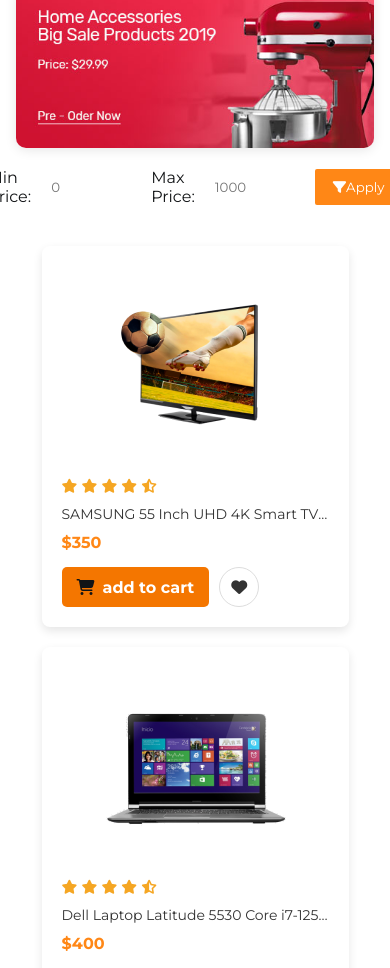
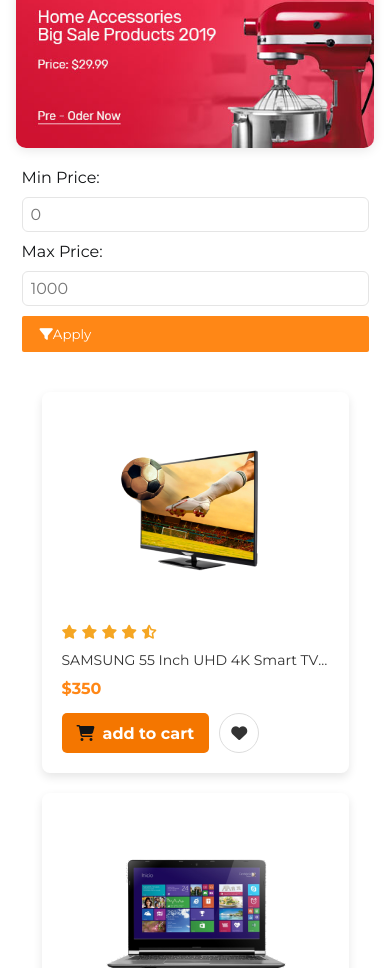
Before and after one commit to GitAbdalla/Ecommerce-Website, a plain HTML site: page index.html in a window 390 px wide. Shown: the part 1936-2904 px from the top of the page. Drawn offline with Linux system fonts and the light colour scheme.

Commit message:
responsive for filter

```diff
--- a/CSS/style.css
+++ b/CSS/style.css
@@ -484,6 +484,47 @@
 width: 100%;
 height: 100%;
 background-color:transparent;
+}
+
+
+/* Responsive Price Filter Bar */
+.filter-bar {
+  margin: 20px auto;
+  display: flex;
+  gap: 20px;
+  align-items: center;
+  justify-content: center;
+  max-width: 500px;
+}
+.filter-bar label {
+  font-size: 1rem;
+  color: var(--color_heading);
+}
+.filter-bar input[type="number"] {
+  width: 80px;
+  padding: 7px 8px;
+  border-radius: 6px;
+  border: 1px solid #e5e5e5;
+  font-size: 1rem;
+}
+@media (max-width: 700px) {
+  .filter-bar {
+    flex-direction: column;
+    align-items: stretch;
+    gap: 10px;
+    max-width: 98vw;
+    width: 100%;
+  }
+  .filter-bar label,
+  .filter-bar input,
+  .filter-bar button {
+    width: 100%;
+    text-align: left;
+  }
+  .filter-bar input[type="number"] {
+    width: 100%;
+    min-width: 0;
+  }
 }
 
 /*==========Product=========*/
--- a/JS/cart.js
+++ b/JS/cart.js
@@ -1,4 +1,3 @@
-// Cart logic for Ecommerce Website
 function getLoggedInUser() {
   return localStorage.getItem('username');
 }
--- a/JS/cartUtils.js
+++ b/JS/cartUtils.js
@@ -1,4 +1,3 @@
-
 function getLoggedInUser() {
   return localStorage.getItem('username');
 }
--- a/index.html
+++ b/index.html
@@ -10,6 +10,7 @@
     <link rel="stylesheet" href="https://cdnjs.cloudflare.com/ajax/libs/font-awesome/6.7.2/css/all.min.css">
     <link rel="shortcut icon" href="img/icon.png" type="image/x-icon">
     <link rel="stylesheet" href="CSS/style.css">
+    <!-- <link rel="stylesheet" href="CSS/filter-bar-responsive.css"> -->
 </head>
 <body>
 
@@ -217,11 +218,11 @@
         <div class="container">
           <div class="slider_wrapper">
 
-            <div class="filter-bar" style="margin: 20px auto; display: flex; gap: 20px; align-items: center; justify-content: center; max-width: 500px;">
+            <div class="filter-bar">
               <label for="minPrice">Min Price:</label>
-              <input type="number" id="minPrice" min="0" placeholder="0" style="width: 80px;">
+              <input type="number" id="minPrice" min="0" placeholder="0">
               <label for="maxPrice">Max Price:</label>
-              <input type="number" id="maxPrice" min="0" placeholder="1000" style="width: 80px;">
+              <input type="number" id="maxPrice" min="0" placeholder="1000">
               <button class="btn" id="applyPriceFilter" type="button"><i class="fa fa-filter"></i> Apply</button>
             </div>
 
```
